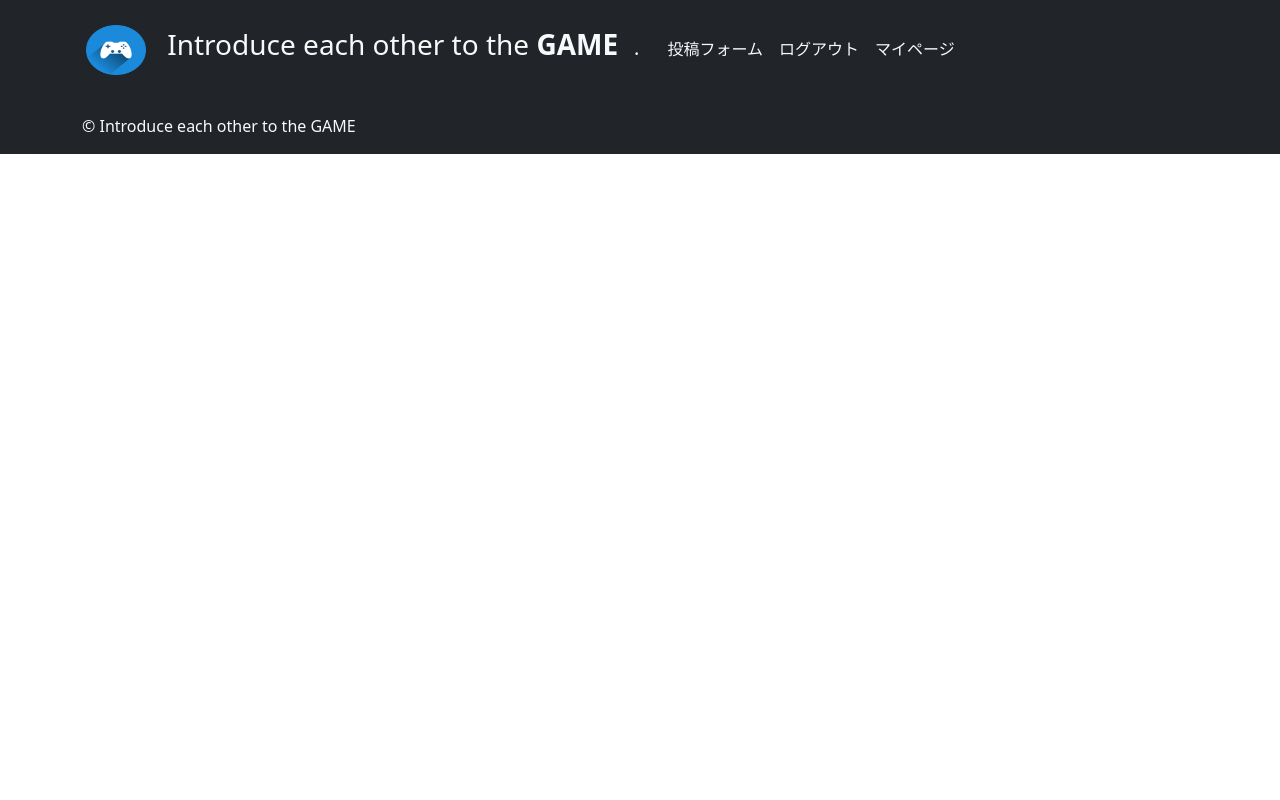
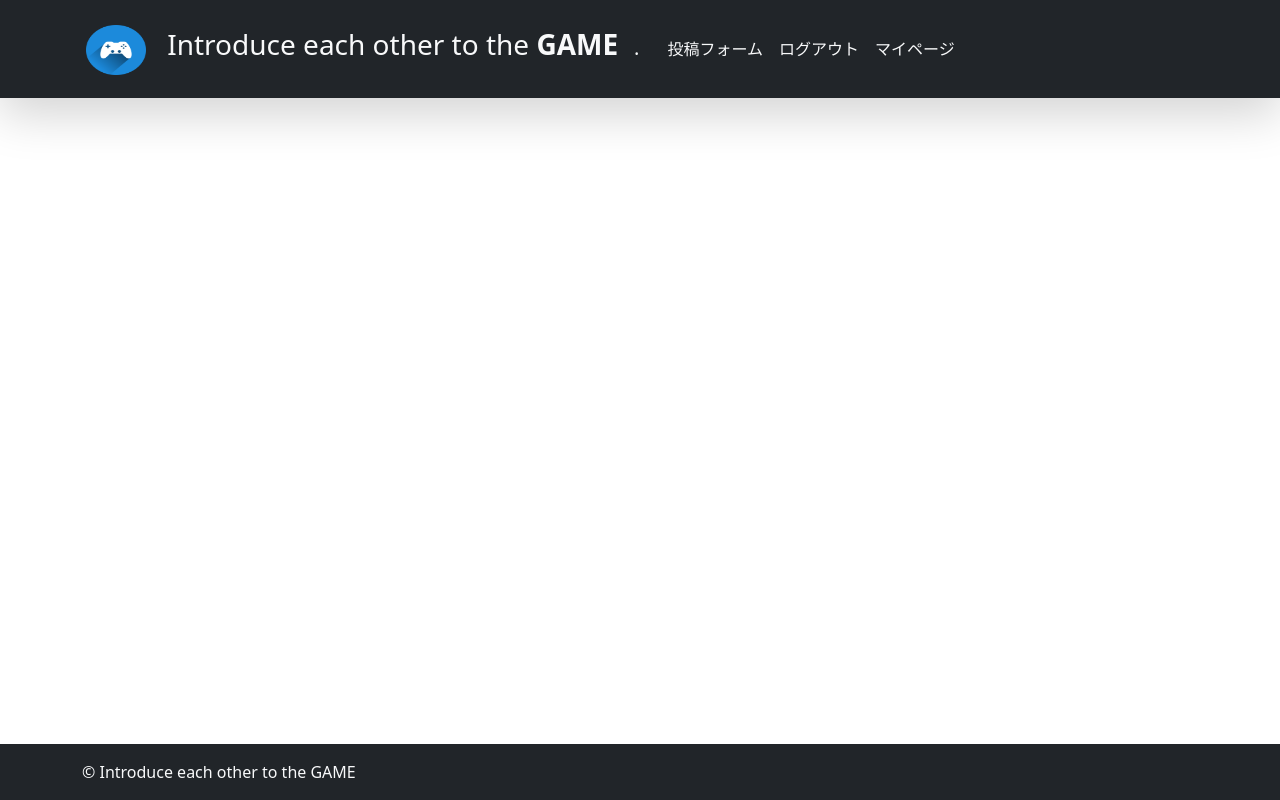
Before and after one commit to yasuakiyoshida/game-blog-practice, a Rails app: page /games in a window 1280 px wide. Run offline with Rails 7, Linux system fonts and the light colour scheme; the visitor is signed in with stand-in values (Sample User, id 1); data that the repository does not hold is empty; style sheets or scripts are compiled from the project's sources; parts of the project's set-up code (start-up, migrations or seed data) failed here and were passed over; some libraries are stand-ins or nearby versions.

Commit message:
[Add] フッターを下に固定

```diff
--- a/app/assets/stylesheets/application.scss
+++ b/app/assets/stylesheets/application.scss
@@ -23,6 +23,7 @@
   box-sizing: border-box;
 }
 
+// top画面の画像
 .jumbotron {
   width: 100%;
   background-image: url("video-controller-336657_960_720.webp");
@@ -31,3 +32,14 @@
   margin-bottom: 0px; // 画像下の隙間を無くす
   height: 100vh; // 画面の高さに対して
 }
+
+// フッターを下に固定
+body,
+main {
+  display: flex;
+  flex-direction: column; // アイテムが縦に積み重なるように配置
+  height: 100vh; // コンテンツ量が画面サイズより大きい場合はmin-heigthで指定すること
+}
+#footer{
+  margin-top: auto;
+}
--- a/app/views/layouts/application.html.erb
+++ b/app/views/layouts/application.html.erb
@@ -47,7 +47,7 @@
     <main>
       <%= yield %>
     </main>
-    <footer class="bg-dark">
+    <footer class="bg-dark", id="footer">
       <div class="container">
         <div class="row">
           <div class="mx-auto">
```
